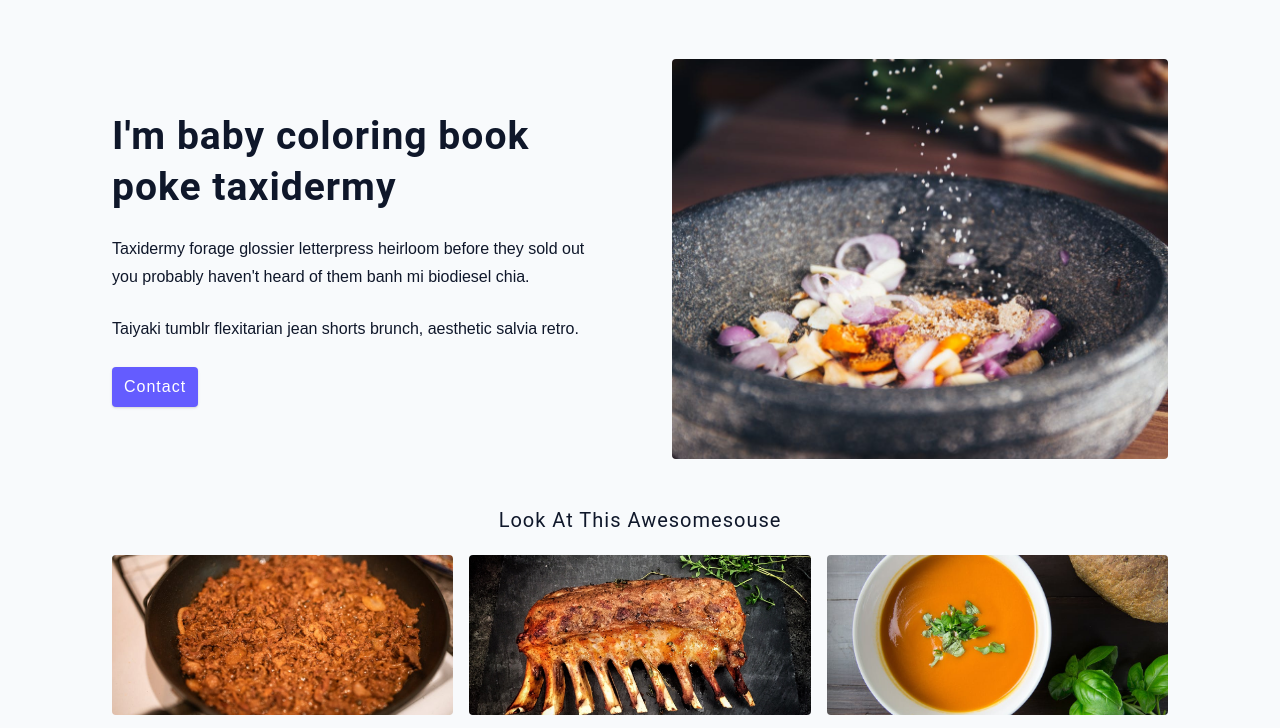
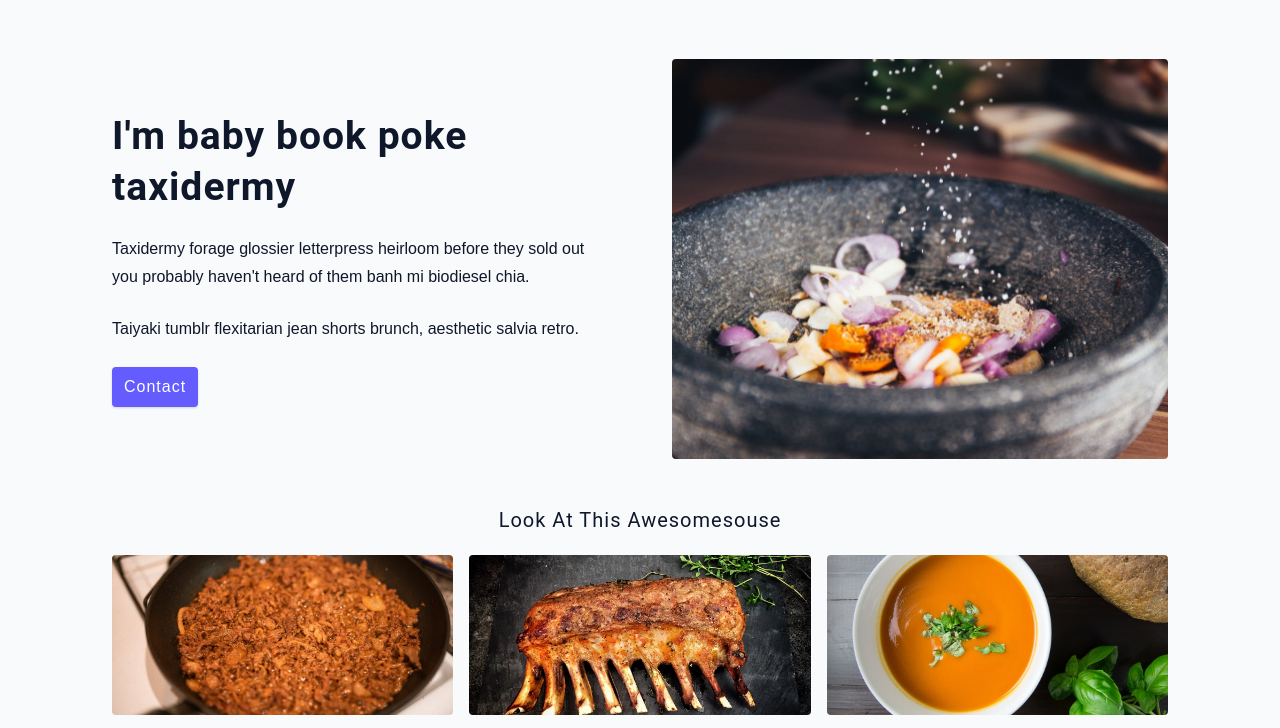
Before and after one commit to mhasnain77/PracticingBasics, a plain HTML site: page starter/about.html in a window 1280 px wide. Shown: the part 69-797 px from the top of the page. Drawn offline with Linux system fonts and the light colour scheme; files whose address does not match are found by name.

Commit message:
text updated in about.html in master branch

```diff
--- a/starter/about.html
+++ b/starter/about.html
@@ -48,7 +48,7 @@
   <main class="page">
     <section class="about-page">
       <article>
-        <h2>I'm baby coloring book poke taxidermy</h2>
+        <h2>I'm baby book poke taxidermy</h2>
         <p>Taxidermy forage glossier letterpress heirloom before they sold out you probably haven't heard of them banh mi biodiesel chia.
         </p>
           <p>
```
